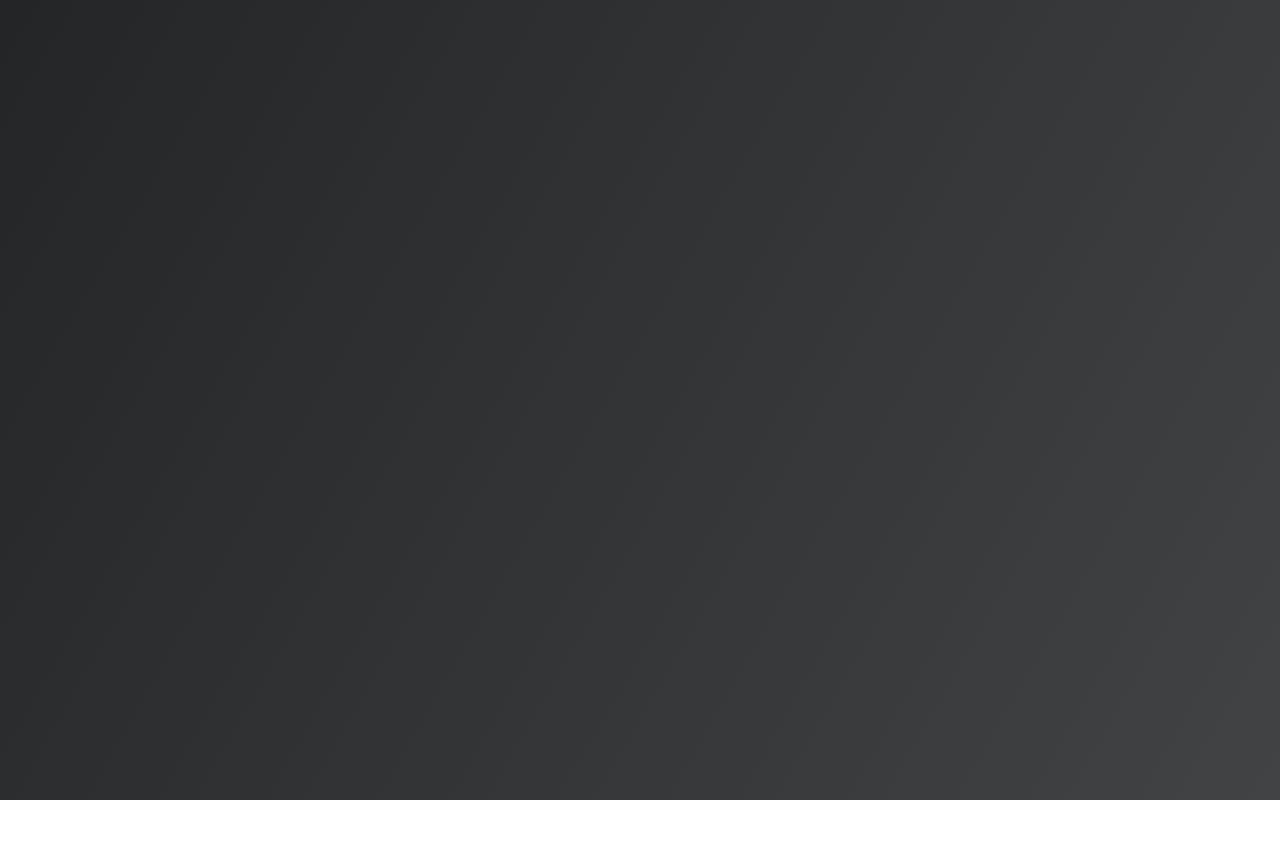
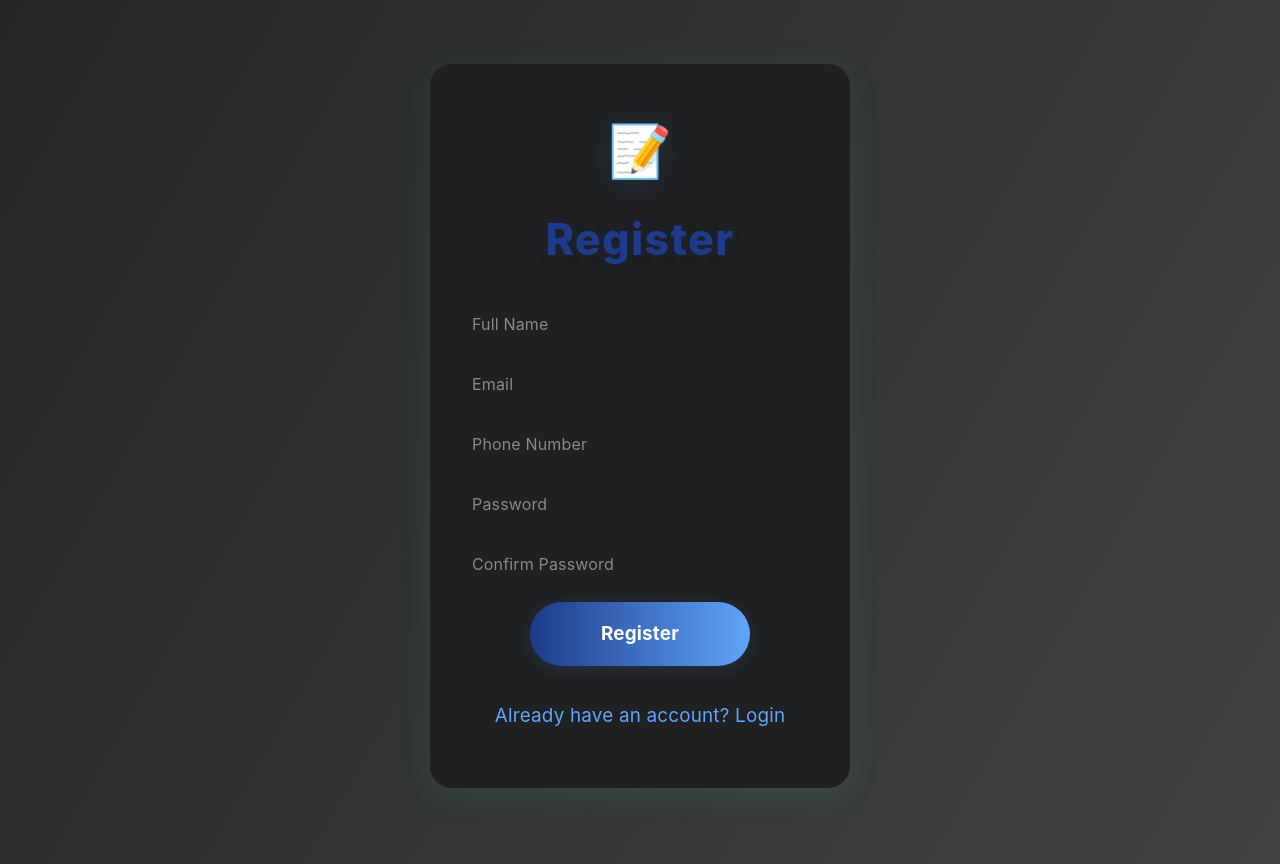
Before and after one commit to wl0182/Restaurant-Ordering-System, a React (Vite) app in the folder frontend/: page /register in a window 1280 px wide. Before the commit this address had no page. Before the commit the page ends 800 px from the top, so only its background shows below. Built offline with nearby package versions, Linux system fonts and the light colour scheme.

Commit message:
feat: add user registration functionality with RegisterPage and API integration

```diff
--- a/frontend/package.json
+++ b/frontend/package.json
@@ -10,9 +10,11 @@
     "preview": "vite preview"
   },
   "dependencies": {
+    "@tailwindcss/vite": "^4.1.11",
     "react": "^19.1.0",
     "react-dom": "^19.1.0",
-    "react-router-dom": "^7.6.3"
+    "react-router-dom": "^7.6.3",
+    "tailwindcss": "^4.1.11"
   },
   "devDependencies": {
     "@eslint/js": "^9.29.0",
--- a/frontend/src/App.jsx
+++ b/frontend/src/App.jsx
@@ -6,6 +6,7 @@ import OrderView from "./pages/OrderView.jsx"
 import MenuView from "./pages/MenuView.jsx";
 import ReceiptView from "./pages/ReceiptView.jsx";
 import LoginPage from './pages/LoginPage';
+import RegisterPage from './pages/RegisterPage';
 
 
 
@@ -30,6 +31,7 @@ function App() {
         <Router>
             <Routes>
                 <Route path="/login" element={<LoginPage />} />
+                <Route path="/register" element={<RegisterPage />} />
                 <Route path="/" element={<RequireAuth><HomePage /></RequireAuth>} />
                 <Route path="/kitchen" element={<RequireAuth><KitchenDashboard /></RequireAuth>} />
                 <Route path="/server" element={<RequireAuth><TablesDashboard /></RequireAuth>} />
--- a/frontend/src/pages/LoginPage.jsx
+++ b/frontend/src/pages/LoginPage.jsx
@@ -44,6 +44,15 @@ const LoginPage = () => {
                 <button className="home-button" type="submit">Login</button>
                 {error && <div style={{ color: 'red', marginTop: 8 }}>{error}</div>}
             </form>
+            <div style={{ marginTop: 18 }}>
+                <button
+                    className="home-button"
+                    style={{ background: 'none', color: '#60a5fa', border: 'none', boxShadow: 'none', fontWeight: 400 }}
+                    onClick={() => navigate('/register')}
+                >
+                    Don't have an account? Register
+                </button>
+            </div>
         </div>
     );
 };
--- /dev/null
+++ b/frontend/src/pages/RegisterPage.jsx
@@ -0,0 +1,108 @@
+import React, { useState } from 'react';
+import { useNavigate } from 'react-router-dom';
+import ApiService from '../services/ApiService';
+import './HomePage.css';
+
+const RegisterPage = () => {
+    const [form, setForm] = useState({
+        name: '',
+        email: '',
+        phone: '',
+        role: 'ROLE_USER',
+        password: '',
+        confirmPassword: ''
+    });
+    const [error, setError] = useState('');
+    const [success, setSuccess] = useState('');
+    const navigate = useNavigate();
+
+    const handleChange = e => {
+        setForm({ ...form, [e.target.name]: e.target.value });
+        setError('');
+        setSuccess('');
+    };
+
+    const handleSubmit = async e => {
+        e.preventDefault();
+        setError('');
+        setSuccess('');
+        try {
+            await ApiService.register(
+                form.email,
+                form.password,
+                form.name,
+                form.role,
+                form.phone,
+                form.confirmPassword
+            );
+            setSuccess('Registration successful! You can now log in.');
+            setTimeout(() => navigate('/login'), 1200);
+        } catch (err) {
+            setError(err.message || 'Registration failed');
+        }
+    };
+
+    return (
+        <div className="home-container">
+            <div className="home-icon">📝</div>
+            <h1 className="home-heading">Register</h1>
+            <form className="home-links" onSubmit={handleSubmit} style={{ flexDirection: 'column', gap: 16 }}>
+                <input
+                    type="text"
+                    name="name"
+                    placeholder="Full Name"
+                    value={form.name}
+                    onChange={handleChange}
+                    required
+                    style={{ padding: 10, fontSize: 16 }}
+                />
+                <input
+                    type="email"
+                    name="email"
+                    placeholder="Email"
+                    value={form.email}
+                    onChange={handleChange}
+                    required
+                    style={{ padding: 10, fontSize: 16 }}
+                />
+                <input
+                    type="tel"
+                    name="phone"
+                    placeholder="Phone Number"
+                    value={form.phone}
+                    onChange={handleChange}
+                    required
+                    style={{ padding: 10, fontSize: 16 }}
+                />
+                <input
+                    type="password"
+                    name="password"
+                    placeholder="Password"
+                    value={form.password}
+                    onChange={handleChange}
+                    required
+                    style={{ padding: 10, fontSize: 16 }}
+                />
+                <input
+                    type="password"
+                    name="confirmPassword"
+                    placeholder="Confirm Password"
+                    value={form.confirmPassword}
+                    onChange={handleChange}
+                    required
+                    style={{ padding: 10, fontSize: 16 }}
+                />
+                <button className="home-button" type="submit">Register</button>
+                {error && <div style={{ color: 'red', marginTop: 8 }}>{error}</div>}
+                {success && <div style={{ color: '#43e97b', marginTop: 8 }}>{success}</div>}
+            </form>
+            <div style={{ marginTop: 18 }}>
+                <button className="home-button" style={{ background: 'none', color: '#60a5fa', border: 'none', boxShadow: 'none', fontWeight: 400 }} onClick={() => navigate('/login')}>
+                    Already have an account? Login
+                </button>
+            </div>
+        </div>
+    );
+};
+
+export default RegisterPage;
--- a/frontend/src/services/ApiService.js
+++ b/frontend/src/services/ApiService.js
@@ -11,6 +11,21 @@ class ApiService {
             body: JSON.stringify({ email, password })
         });
         if (!res.ok) throw new Error('Login failed');
+        return res.json();
+    }
+
+    //register
+    static async register(email, password, name, role ,phone,confirmPassword) {
+       // Check if passwords match
+        if (password !== confirmPassword) {
+            throw new Error('Passwords do not match');
+        }
+        const res = await fetch(`${API_BASE}/api/auth/register`, {
+            method: 'POST',
+            headers: { 'Content-Type': 'application/json' },
+            body: JSON.stringify({ email, password, name, role, phone })
+        });
+        if (!res.ok) throw new Error('Registration failed');
         return res.json();
     }
 
@@ -236,24 +251,6 @@ class ApiService {
         return res.json();
     }
 
-    // Mark order item as served
-    static async markOrderItemAsServed(token, id) {
-        const res = await fetch(`${API_BASE}/orders/orderItem/${id}/serve`, {
-            method: 'POST',
-            headers: { Authorization: `Bearer ${token}` }
-        });
-        if (!res.ok) throw new Error('Failed to mark order item as served');
-        return res.json();
-    }
-
-    // Get kitchen queue
-    static async getKitchenQueue(token) {
-        const res = await fetch(`${API_BASE}/orders/kitchen/queue`, {
-            headers: { Authorization: `Bearer ${token}` }
-        });
-        if (!res.ok) throw new Error('Failed to fetch kitchen queue');
-        return res.json();
-    }
 
     // Get menu items by category
     static async getMenuItemsByCategory(token, category) {
```
Also changed, not shown: 1 other file (tests, documents, lock files or other folders).
